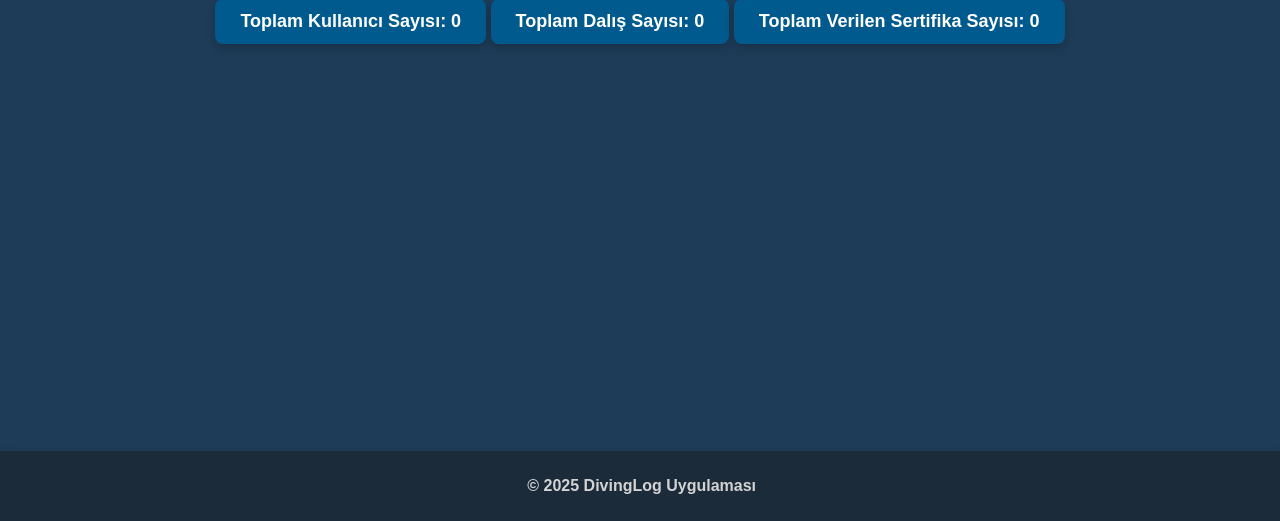
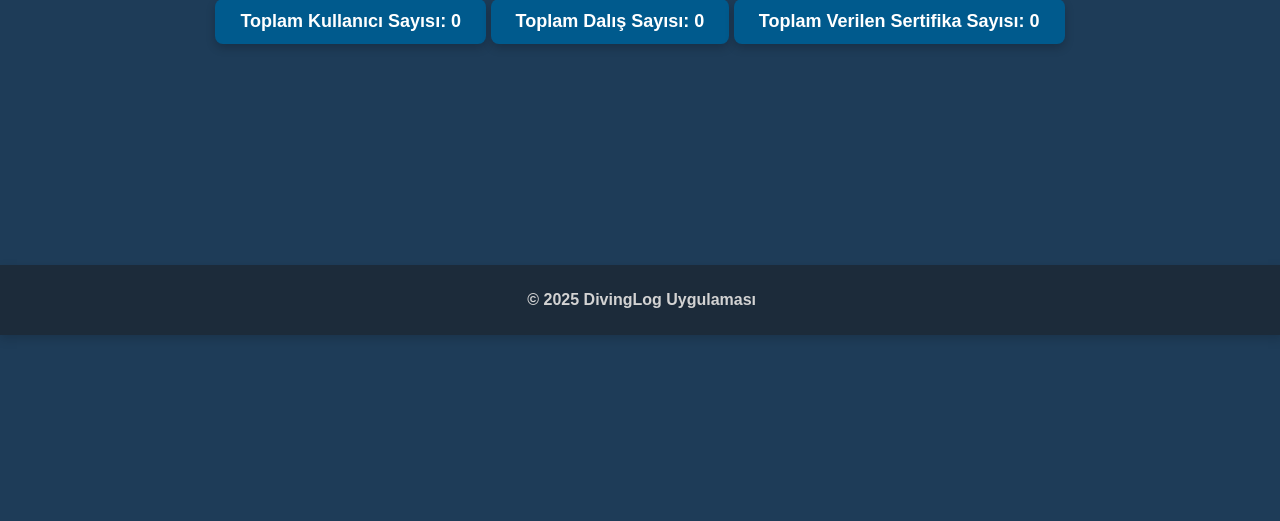
Before and after one commit to YigithanFirat/DivingLog, a PHP site: page /tcpdf/admin/dashboard.php in a window 1280 px wide. Shown: the part 400-921 px from the top of the page. After the commit the page ends 735 px from the top, so only its background shows below. Run offline with PHP 8.4, Linux system fonts and the light colour scheme; data that the repository does not hold is empty.

Commit message:
Admin Dashboard CSS
Footer ekranın altına hizalandı.
Kayma engellendi.

```diff
--- a/src/CSS/dashboard.css
+++ b/src/CSS/dashboard.css
@@ -199,7 +199,7 @@ header nav ul li a.active, header nav ul li a:focus
 footer
 {
     text-align: center;
-    margin-top: 389px;
+    margin-top: 203px;
     color: #d3d3d3;
     padding: 10px;
     width: 98.7%;
```
